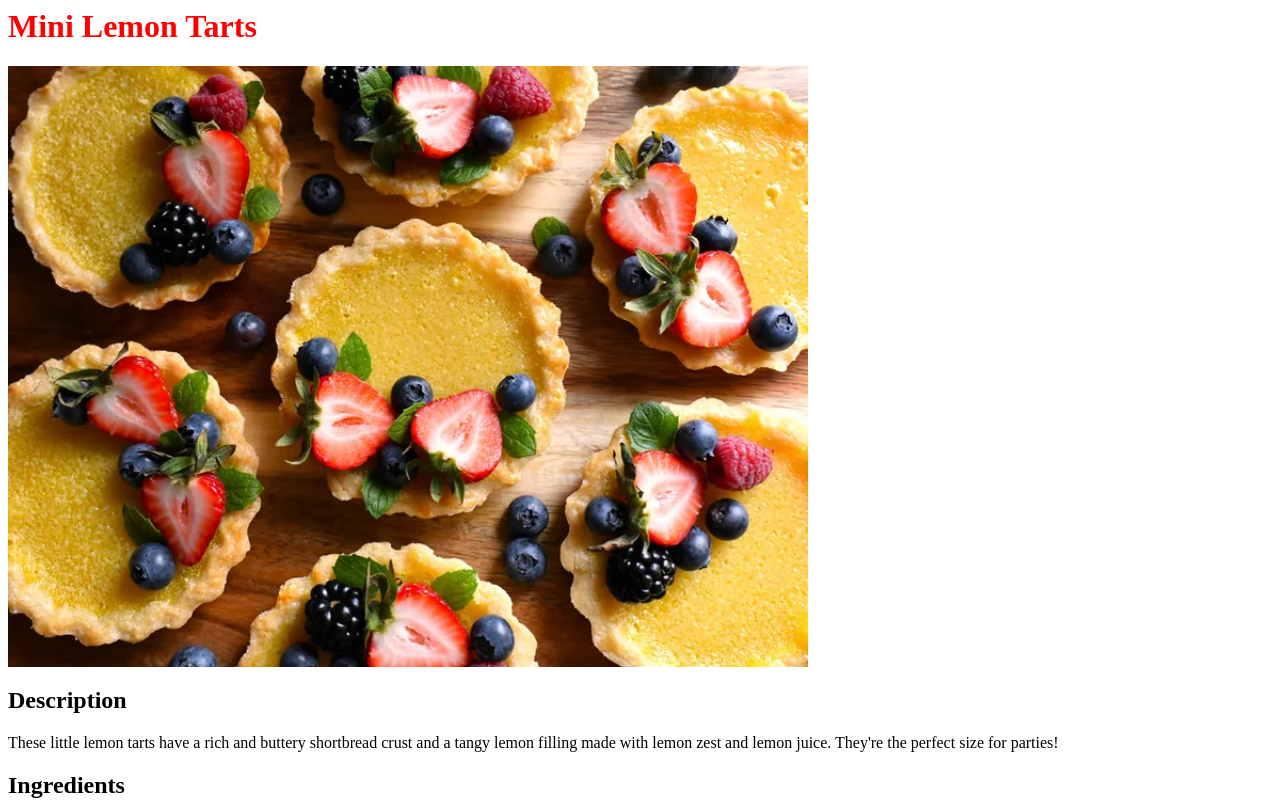
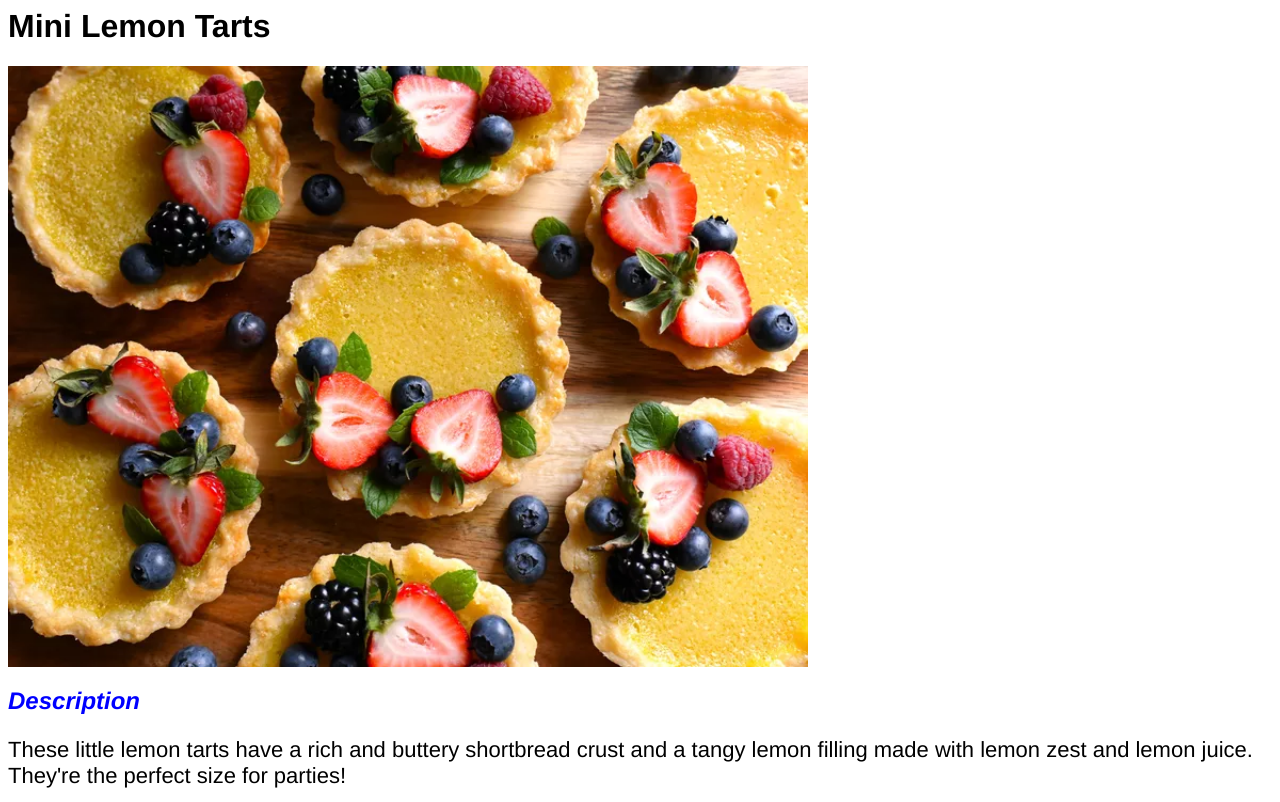
Before and after one commit to cxc1010/odin-recipes, a plain HTML site: page recipes/mini-lemon-tarts.html in a window 1280 px wide. Shown: the top 802 px of the page. Drawn offline with Linux system fonts and the light colour scheme.

Commit message:
ADD CSS IDEPENDENTLY TO INDEX PAGE AND OTHER PAGES

```diff
--- a/css/main.css
+++ b/css/main.css
@@ -1,6 +1,7 @@
 h1 {
   background-color: bisque;
   text-align: center;
+  font-family: "Franklin Gothic Medium", "Arial Narrow", Arial, sans-serif;
 }
 
 li {
--- a/css/page.css
+++ b/css/page.css
@@ -1,3 +1,13 @@
-h1 {
-    color: red
+* {
+    font-family: "Franklin Gothic Medium", "Arial Narrow", Arial, sans-serif;
 }
+
+h2 {
+    font-style: italic;
+    color: blue;
+}
+
+li,
+p {
+    font-size: 22px;
+}
--- a/recipes/mini-lemon-tarts.html
+++ b/recipes/mini-lemon-tarts.html
@@ -1,13 +1,10 @@
 <head>
   <link href="../css/page.css" rel="stylesheet" />
+  <link rel="stylesheet" href="../css/page.css">
 </head>
 
 <h1>Mini Lemon Tarts</h1>
-<img
-  src="../images/mini-lemon-tarts.png"
-  alt="picture of Mini Lemon Tarts"
-  width="800"
-/>
+<img src="../images/mini-lemon-tarts.png" alt="picture of Mini Lemon Tarts" width="800" />
 
 <h2>Description</h2>
 <p>
```
Also changed, not shown: recipes/italian-potato-salad.html (+2 -5 lines).
